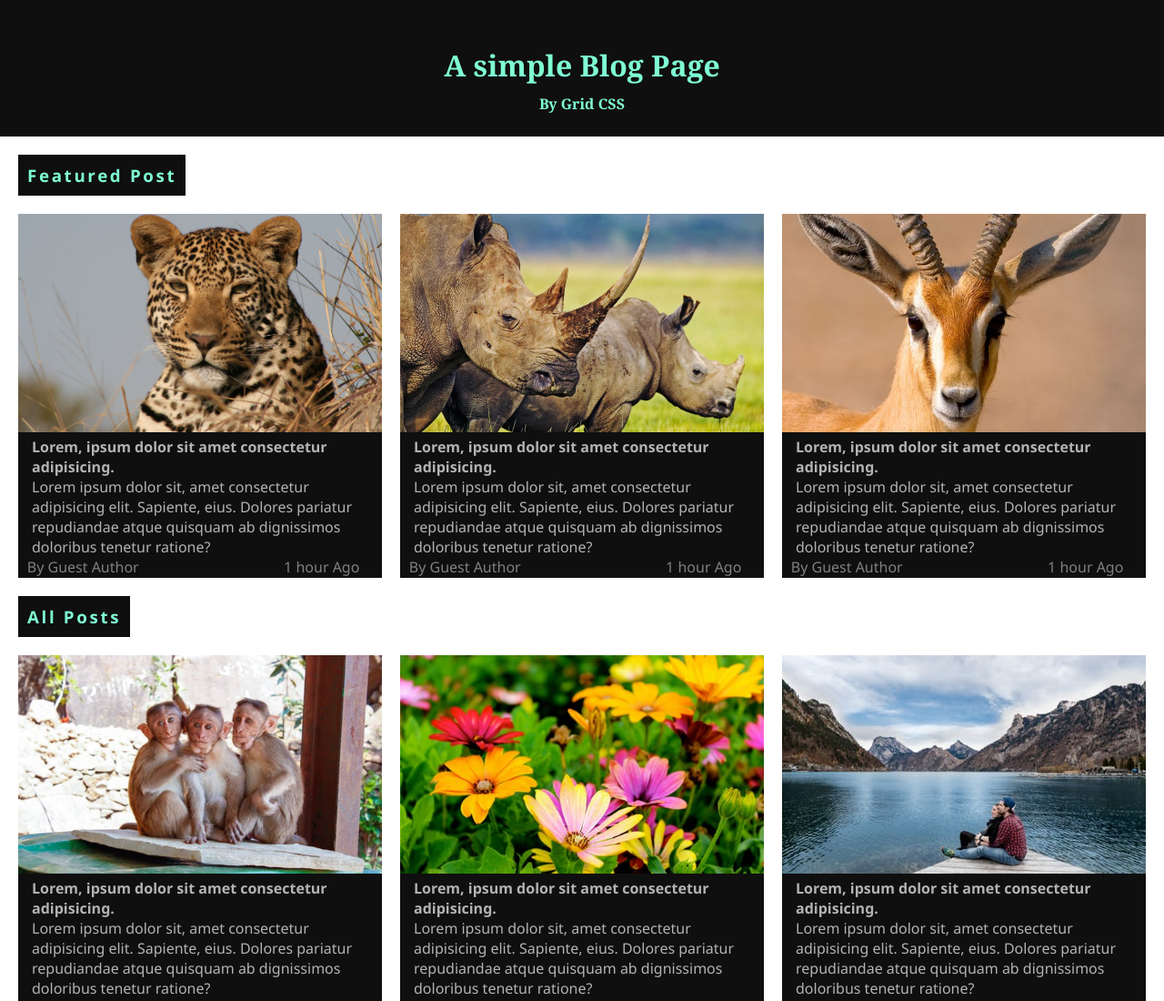
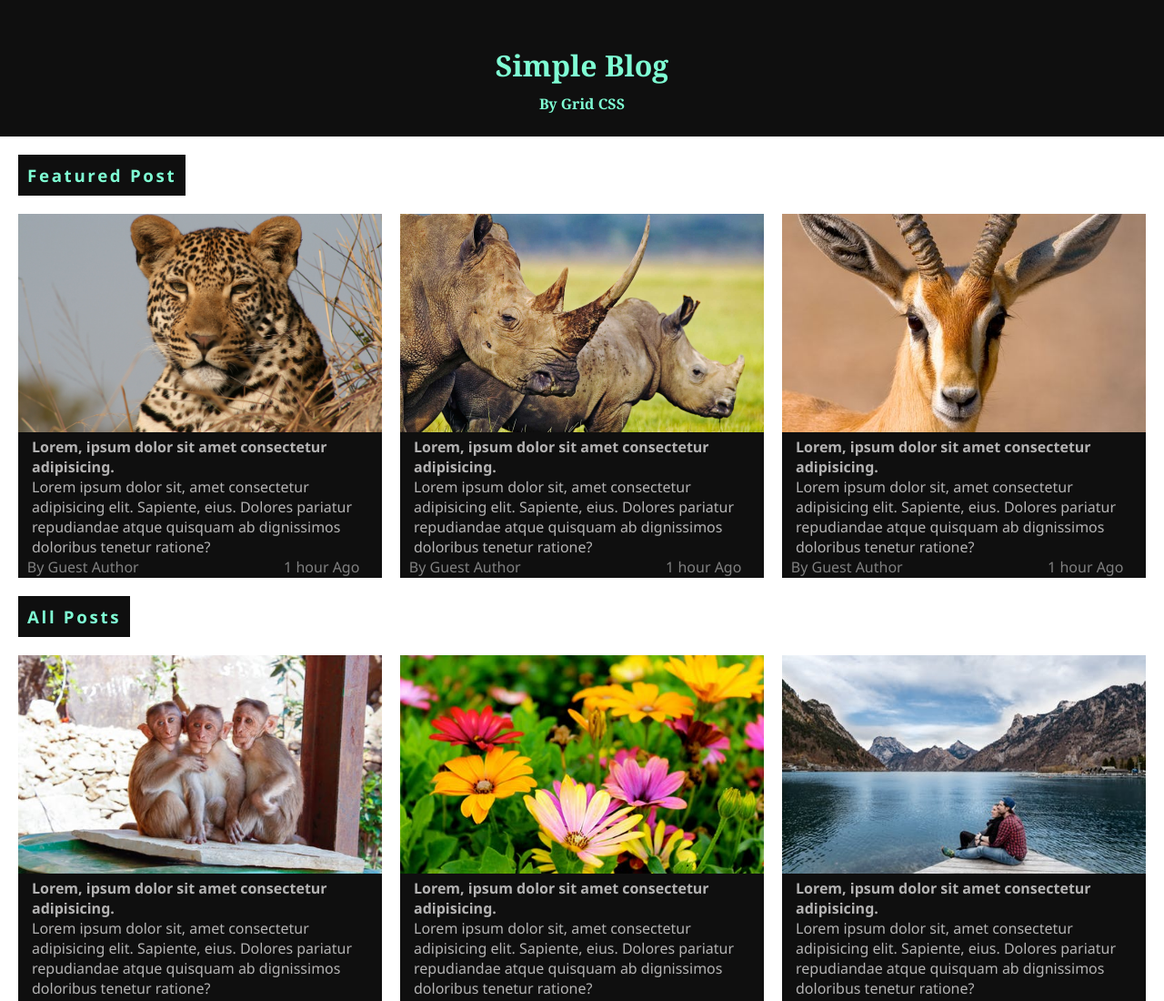
Before and after one commit to neicore/simpleblog, a plain HTML site: page simple-blog/index.html in a window 1280 px wide. Shown: the top 1100 px of the page at 91% size. Drawn offline with Linux system fonts and the light colour scheme.

Commit message:
Last Minute Modifications

```diff
--- a/simple-blog/index.html
+++ b/simple-blog/index.html
@@ -4,12 +4,12 @@
     <meta charset="UTF-8">
     <meta name="viewport" content="width=device-width, initial-scale=1.0">
     <link rel="stylesheet" href="style.css">
-    <title>A simple Blog</title>
+    <title>Simple Blog</title>
 </head>
 <body>
     <!-- Blog Header Goes Here -->
     <header class="blog-header">
-        <h1>A simple Blog Page</h1>
+        <h1>Simple Blog</h1>
         <h4>By Grid CSS</h4>
     </header>
 
```
